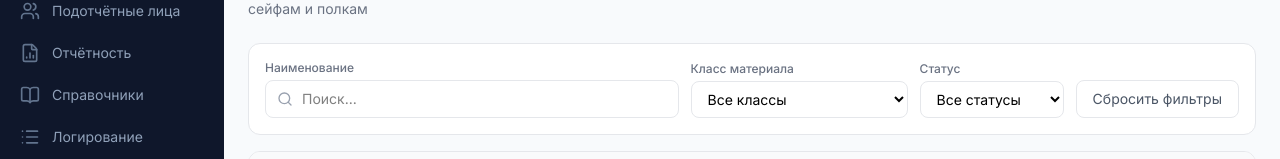
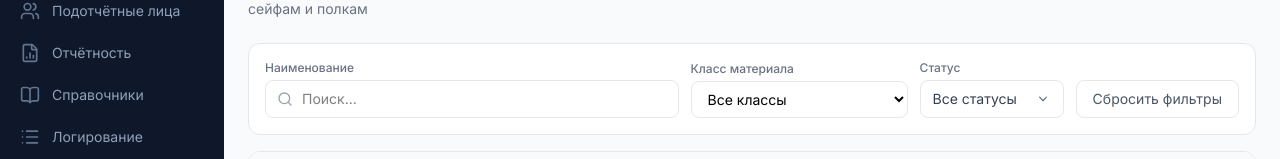
Before and after one commit to remstorlab/kmd, a React (Vite) app: page /sklady/dm in a window 1280 px wide. Shown: the part 254-413 px from the top of the page. Built offline with nearby package versions, Linux system fonts and the light colour scheme; the HTML template or start-up script is replaced by a standard one.

Commit message:
state filter

```diff
--- a/src/components/OpisHraneniyaModal.tsx
+++ b/src/components/OpisHraneniyaModal.tsx
@@ -1,6 +1,6 @@
 import React, { useState } from "react";
 import { useApp } from "../store/AppContext";
-import { Btn, Modal, Field, Input, Select, KlassSelect, MaterialCodeSelect, useMaterialCodeLabel, useToast, Toast } from "./ui";
+import { Btn, Modal, Field, Input, Select, MultiSelect, KlassSelect, MaterialCodeSelect, useMaterialCodeLabel, useToast, Toast } from "./ui";
 import { ChemComposition, baseMetal, isGPKlass, isStoneKlass } from "../data/mock";
 import { useScreen } from "../router";
 
@@ -15,7 +15,8 @@ const ALL_CODES = "Все коды";
 const TYPE_ALL = "Металлы и камни";
 const TYPE_METALS = "Драгоценные металлы";
 const TYPE_STONES = "Драгоценные камни";
-const ST_STORAGE = "На хранении (на складе и в резерве)";
+// По умолчанию — позиции на хранении (на складе и в резерве)
+const ST_STORAGE = ["На складе", "Резерв"];
 const ALL_STATUSES = "Все статусы";
 const NO_PLACE = "Без места хранения";
 
@@ -97,13 +98,13 @@ export default function OpisHraneniyaModal({ onClose }: { onClose: () => void })
   const [type, setType] = useState(TYPE_ALL);
   const [klass, setKlass] = useState(ALL_KLASS);
   const [code, setCode] = useState(ALL_CODES);
-  const [status, setStatus] = useState(ST_STORAGE);
+  const [status, setStatus] = useState<string[]>(ST_STORAGE);
   const [withGp, setWithGp] = useState(true);
   const [search, setSearch] = useState("");
 
   const seyfs = [ALL, ...Array.from(new Set(all.map(r => r.seyf).filter(Boolean))).sort((a, b) => a.localeCompare(b, "ru", { numeric: true }))];
   const polkas = [ALL, ...Array.from(new Set(all.filter(r => seyf === ALL || r.seyf === seyf).map(r => r.polka).filter(Boolean))).sort((a, b) => a.localeCompare(b, "ru", { numeric: true }))];
-  const statuses = [ST_STORAGE, ALL_STATUSES, ...Array.from(new Set(all.map(r => r.status)))];
+  const statuses = Array.from(new Set([...ST_STORAGE, ...all.map(r => r.status)]));
 
   const reset = () => {
     setOnDate(todayIso()); setOnHour(nowHour()); setSeyf(ALL); setPolka(ALL); setType(TYPE_ALL);
@@ -117,7 +118,7 @@ export default function OpisHraneniyaModal({ onClose }: { onClose: () => void })
     && (type === TYPE_ALL || (type === TYPE_STONES ? r.stone : !r.stone))
     && (klass === ALL_KLASS || r.klass === klass)
     && (code === ALL_CODES || r.code === code)
-    && (status === ALL_STATUSES || (status === ST_STORAGE ? r.status === "На складе" || r.status === "Резерв" : r.status === status))
+    && (status.length === 0 || status.includes(r.status))
     && (withGp || !isGPKlass(r.klass))
     && (!q || r.name.toLowerCase().includes(q) || r.nomenkl.toLowerCase().includes(q)),
   );
@@ -203,7 +204,7 @@ export default function OpisHraneniyaModal({ onClose }: { onClose: () => void })
         <Field label="Сейф"><Select value={seyf} options={seyfs} onChange={v => { setSeyf(v); setPolka(ALL); }} optionLabel={v => (v === ALL ? "Все сейфы" : `Сейф № ${v}`)} /></Field>
         <Field label="Полка"><Select value={polka} options={polkas} onChange={setPolka} optionLabel={v => (v === ALL ? "Все полки" : `Полка № ${v}`)} /></Field>
         <Field label="Тип материала"><Select value={type} options={[TYPE_ALL, TYPE_METALS, TYPE_STONES]} onChange={setType} /></Field>
-        <Field label="Статус позиций"><Select value={status} options={statuses} onChange={setStatus} /></Field>
+        <Field label="Статус позиций"><MultiSelect values={status} options={statuses} onChange={setStatus} allLabel={ALL_STATUSES} /></Field>
         <Field label="Класс материала"><KlassSelect value={klass} onChange={setKlass} allLabel={ALL_KLASS} /></Field>
         <Field label="Код материала"><MaterialCodeSelect value={code} onChange={setCode} allLabel={ALL_CODES} /></Field>
         <div className="col-span-2">
@@ -236,7 +237,7 @@ export default function OpisHraneniyaModal({ onClose }: { onClose: () => void })
             </p>
             <p className="text-gray-500 mt-1">
               {type}{klass !== ALL_KLASS ? ` · класс: ${klass}` : ""}{code !== ALL_CODES ? ` · код: ${codeLabel(code)}` : ""}
-              {status !== ALL_STATUSES ? ` · ${status === ST_STORAGE ? "на хранении" : status}` : ""}
+              {status.length > 0 ? ` · ${status.length === ST_STORAGE.length && ST_STORAGE.every(s => status.includes(s)) ? "на хранении" : status.join(", ")}` : ""}
             </p>
           </div>
 
--- a/src/components/ui.tsx
+++ b/src/components/ui.tsx
@@ -483,6 +483,74 @@ export function Select({ value, onChange, options, disabled = false, optionLabel
   );
 }
 
+// Множественный выбор из списка по чекбоксам (фильтры реестров, напр. «Статус»).
+// Пустой выбор = «все значения» (выводится allLabel).
+export function MultiSelect({ values, onChange, options, allLabel = "Все", disabled = false }: { values: string[]; onChange: (v: string[]) => void; options: string[]; allLabel?: string; disabled?: boolean }) {
+  const [open, setOpen] = useState(false);
+  const [rect, setRect] = useState<DOMRect | null>(null);
+  const btnRef = useRef<HTMLButtonElement>(null);
+  const listRef = useRef<HTMLDivElement>(null);
+
+  useEffect(() => {
+    if (!open) return;
+    const update = () => btnRef.current && setRect(btnRef.current.getBoundingClientRect());
+    const onDown = (e: MouseEvent) => {
+      const t = e.target as Node;
+      if (!btnRef.current?.contains(t) && !listRef.current?.contains(t)) setOpen(false);
+    };
+    const onKey = (e: KeyboardEvent) => { if (e.key === "Escape") setOpen(false); };
+    update();
+    window.addEventListener("resize", update);
+    window.addEventListener("scroll", update, true);
+    document.addEventListener("mousedown", onDown);
+    document.addEventListener("keydown", onKey);
+    return () => {
+      window.removeEventListener("resize", update);
+      window.removeEventListener("scroll", update, true);
+      document.removeEventListener("mousedown", onDown);
+      document.removeEventListener("keydown", onKey);
+    };
+  }, [open]);
+
+  const toggle = (o: string) => onChange(values.includes(o) ? values.filter(v => v !== o) : [...values, o]);
+  const label = values.length === 0 ? allLabel : values.length <= 2 ? values.join(", ") : `Выбрано: ${values.length}`;
+
+  return (
+    <>
+      <button
+        ref={btnRef}
+        type="button"
+        disabled={disabled}
+        onClick={() => setOpen(o => !o)}
+        title={values.length ? values.join(", ") : allLabel}
+        className="w-full flex items-center justify-between gap-2 px-3 py-2 border border-gray-200 rounded-lg text-sm text-left focus:outline-none focus:ring-2 focus:ring-blue-500 focus:border-transparent disabled:bg-gray-50 disabled:text-gray-500 bg-white"
+      >
+        <span className={`truncate ${values.length ? "text-gray-900" : "text-gray-700"}`}>{label}</span>
+        <svg className="w-4 h-4 text-gray-500 shrink-0" viewBox="0 0 20 20" fill="currentColor"><path fillRule="evenodd" d="M5.23 7.21a.75.75 0 011.06.02L10 11.06l3.71-3.83a.75.75 0 111.08 1.04l-4.25 4.39a.75.75 0 01-1.08 0L5.21 8.27a.75.75 0 01.02-1.06z" clipRule="evenodd" /></svg>
+      </button>
+      {open && rect && createPortal(
+        <div
+          ref={listRef}
+          style={{ position: "fixed", top: rect.bottom + 4, left: rect.left, minWidth: rect.width, zIndex: 1000 }}
+          className="bg-white border border-gray-200 rounded-lg shadow-lg py-1 max-h-72 overflow-auto text-sm"
+        >
+          <label className="flex items-center gap-2 px-3 py-1.5 hover:bg-gray-50 cursor-pointer border-b border-gray-100">
+            <input type="checkbox" className="accent-blue-600" checked={values.length === 0} onChange={() => onChange([])} />
+            <span>{allLabel}</span>
+          </label>
+          {options.map(o => (
+            <label key={o} className="flex items-center gap-2 px-3 py-1.5 hover:bg-gray-50 cursor-pointer whitespace-nowrap">
+              <input type="checkbox" className="accent-blue-600" checked={values.includes(o)} onChange={() => toggle(o)} />
+              <span>{o}</span>
+            </label>
+          ))}
+        </div>,
+        document.body
+      )}
+    </>
+  );
+}
+
 // Выпадающий список «Класс материала» для форм ввода: полные наименования из справочника.
 export function KlassSelect({ value, onChange, disabled = false, allLabel }: { value: string; onChange?: (v: string) => void; disabled?: boolean; allLabel?: string }) {
   const names = initialMaterialClasses.map(c => c.name);
--- a/src/pages/DvizhenieMateriаla.tsx
+++ b/src/pages/DvizhenieMateriаla.tsx
@@ -3,7 +3,7 @@ import { useApp } from "../store/AppContext";
 import {
   Badge, Btn, Modal, EyeIcon, EditIcon, DeleteIcon, Pagination, PageHeader,
   PrintIcon, useToast, Toast, useConfirm, ConfirmDialog,
-  Field, Input, Select, KlassSelect, KlassCode, SearchInput, Tabs, MultiFileUpload, SortTh, useSort, useMaterialCodeLabel, MaterialCodeSelect, parseRuDate, ProbaChem,
+  Field, Input, Select, MultiSelect, KlassSelect, KlassCode, SearchInput, Tabs, MultiFileUpload, SortTh, useSort, useMaterialCodeLabel, MaterialCodeSelect, parseRuDate, ProbaChem,
 } from "../components/ui";
 import { MAIN_SKLAD, Operation, OperPosition, OperStage, OperLoss, lossWeight, baseMetal, techOpLossNorm, SPISANIE_POTERYA, SPISANIE_PRIROST, ShihtovayaKarta, opVydacha, opVozvrat, opLosses, opWeights, ChemComposition, isGPKlass, spravValues, DOC_TYPE_LKI, initialMaterialClasses } from "../data/mock";
 import { Plus } from "lucide-react";
@@ -34,7 +34,7 @@ function AddDMPositionModal({ already = [], onClose, onAdd }: {
   const [klass, setKlass] = useState(ALL_KLASS);
   const [metal, setMetal] = useState(ALL_METALS);
   const [loc, setLoc] = useState(ALL_LOCS);
-  const [status, setStatus] = useState(ALL_STATUSES);
+  const [status, setStatus] = useState<string[]>([]);
   const [onlySelected, setOnlySelected] = useState(false);
 
   type Item = (typeof dmItems)[number];
@@ -55,7 +55,7 @@ function AddDMPositionModal({ already = [], onClose, onAdd }: {
       && (klass === ALL_KLASS || i.klass === klass)
       && (metal === ALL_METALS || i.metal === metal)
       && (loc === ALL_LOCS || i.location === loc)
-      && (status === ALL_STATUSES || i.status === status)
+      && (status.length === 0 || status.includes(i.status))
       && (!onlySelected || selected.has(i.id));
   });
 
@@ -83,7 +83,7 @@ function AddDMPositionModal({ already = [], onClose, onAdd }: {
     return next;
   });
 
-  const reset = () => { setSearch(""); setKlass(ALL_KLASS); setMetal(ALL_METALS); setLoc(ALL_LOCS); setStatus(ALL_STATUSES); setOnlySelected(false); };
+  const reset = () => { setSearch(""); setKlass(ALL_KLASS); setMetal(ALL_METALS); setLoc(ALL_LOCS); setStatus([]); setOnlySelected(false); };
 
   const add = () => {
     const chosen = availableItems.filter(i => selected.has(i.id));
@@ -112,7 +112,7 @@ function AddDMPositionModal({ already = [], onClose, onAdd }: {
         <Field label="Класс материала"><KlassSelect value={klass} onChange={setKlass} allLabel={ALL_KLASS} /></Field>
         <Field label="Код материала"><Select value={metal} options={metals} onChange={setMetal} optionLabel={v => (v === ALL_METALS ? v : codeLabel(v))} /></Field>
         <Field label="Место хранения"><Select value={loc} options={locations} onChange={setLoc} /></Field>
-        <Field label="Статус"><Select value={status} options={[ALL_STATUSES, "На складе", "Резерв"]} onChange={setStatus} /></Field>
+        <Field label="Статус"><MultiSelect values={status} options={["На складе", "Резерв"]} onChange={setStatus} allLabel={ALL_STATUSES} /></Field>
         <label className="flex items-center gap-2 text-sm text-gray-700 h-9 cursor-pointer">
           <input type="checkbox" checked={onlySelected} onChange={e => setOnlySelected(e.target.checked)} className="w-4 h-4 accent-blue-600" />
           Только выбранные
--- a/src/pages/Podotchetniki.tsx
+++ b/src/pages/Podotchetniki.tsx
@@ -1,7 +1,7 @@
 import React, { useState } from "react";
 import { useLocation, useNavigate } from "react-router";
 import { useApp } from "../store/AppContext";
-import { Badge, PageHeader, EyeIcon, Tabs, SortTh, useSort, KlassCode, useMaterialCodeLabel, SearchInput, Field, Select, KlassSelect, ProbaChem,
+import { Badge, PageHeader, EyeIcon, Tabs, SortTh, useSort, KlassCode, useMaterialCodeLabel, SearchInput, Field, Select, MultiSelect, KlassSelect, ProbaChem,
 } from "../components/ui";
 import { Podotchetnik, PodotchetPosition, Operation, OperPosition, StatusDM, spravValues, opVydacha, opVozvrat } from "../data/mock";
 import { ArrowLeft, Flame, FlaskConical, Microscope, Zap, Factory, LucideIcon } from "lucide-react";
@@ -28,11 +28,11 @@ function usePositionFilters<T extends PodotchetPosition>(rows: T[]) {
   const [klass, setKlass] = useState(ALL_KLASS);
   const [metal, setMetal] = useState(ALL_METALS);
   const [loc, setLoc] = useState(ALL_LOCS);
-  const [status, setStatus] = useState(ALL_STATUSES);
+  const [status, setStatus] = useState<string[]>([]);
 
   const metals = [ALL_METALS, ...Array.from(new Set(rows.map(r => r.metal).filter(Boolean))).sort()];
   const locations = [ALL_LOCS, ...Array.from(new Set(rows.map(r => r.location).filter(Boolean))).sort()];
-  const statuses = [ALL_STATUSES, ...Array.from(new Set(rows.map(r => r.status).filter(Boolean)))];
+  const statuses = Array.from(new Set(rows.map(r => r.status).filter(Boolean)));
 
   const q = search.trim().toLowerCase();
   const match = (r: T) =>
@@ -40,9 +40,9 @@ function usePositionFilters<T extends PodotchetPosition>(rows: T[]) {
     && (klass === ALL_KLASS || r.klass === klass)
     && (metal === ALL_METALS || r.metal === metal)
     && (loc === ALL_LOCS || r.location === loc)
-    && (status === ALL_STATUSES || r.status === status);
-  const active = !!q || klass !== ALL_KLASS || metal !== ALL_METALS || loc !== ALL_LOCS || status !== ALL_STATUSES;
-  const reset = () => { setSearch(""); setKlass(ALL_KLASS); setMetal(ALL_METALS); setLoc(ALL_LOCS); setStatus(ALL_STATUSES); };
+    && (status.length === 0 || status.includes(r.status));
+  const active = !!q || klass !== ALL_KLASS || metal !== ALL_METALS || loc !== ALL_LOCS || status.length > 0;
+  const reset = () => { setSearch(""); setKlass(ALL_KLASS); setMetal(ALL_METALS); setLoc(ALL_LOCS); setStatus([]); };
 
   const bar = (
     <div className="bg-gray-50 border border-gray-200 rounded-lg p-3 mb-3 grid grid-cols-4 gap-3 items-end">
@@ -53,7 +53,7 @@ function usePositionFilters<T extends PodotchetPosition>(rows: T[]) {
       <Field label="Класс материала"><KlassSelect value={klass} onChange={setKlass} allLabel={ALL_KLASS} /></Field>
       <Field label="Код материала"><Select value={metal} options={metals} onChange={setMetal} optionLabel={v => (v === ALL_METALS ? v : codeLabel(v))} /></Field>
       <Field label="Место хранения"><Select value={loc} options={locations} onChange={setLoc} /></Field>
-      <Field label="Статус"><Select value={status} options={statuses} onChange={setStatus} /></Field>
+      <Field label="Статус"><MultiSelect values={status} options={statuses} onChange={setStatus} allLabel={ALL_STATUSES} /></Field>
       <div className="col-start-4">
         <button onClick={reset} className="w-full h-9 px-4 text-sm text-gray-600 border border-gray-200 rounded-lg bg-white hover:bg-gray-50">Сбросить фильтры</button>
       </div>
--- a/src/pages/SkladskieOper.tsx
+++ b/src/pages/SkladskieOper.tsx
@@ -2,7 +2,7 @@ import React, { useState } from "react";
 import { useApp } from "../store/AppContext";
 import {
   Btn, Modal, EyeIcon, EditIcon, DeleteIcon, PrintIcon, Pagination, PageHeader,
-  ExportBtn, SearchInput, useToast, Toast, Field, Input, Select, KlassSelect, MaterialCodeSelect, FileChip, MultiFileUpload, useConfirm, ConfirmDialog,
+  ExportBtn, SearchInput, useToast, Toast, Field, Input, Select, MultiSelect, KlassSelect, MaterialCodeSelect, FileChip, MultiFileUpload, useConfirm, ConfirmDialog,
   SortTh, useSort, parseRuDate, Badge,
 } from "../components/ui";
 import { SkladDoc, GPItem, DocStatus } from "../data/mock";
@@ -53,7 +53,7 @@ function useDocFilters(docs: SkladDoc[], onChange: () => void) {
   const { statusDicts } = useApp();
   const [type, setType] = useState(ALL_TYPES);
   const [number, setNumber] = useState("");
-  const [status, setStatus] = useState(ALL_STATUSES);
+  const [status, setStatus] = useState<string[]>([]);
   const [dateFrom, setDateFrom] = useState("");
   const [dateTo, setDateTo] = useState("");
   // При изменении фильтра — на первую страницу
@@ -62,7 +62,7 @@ function useDocFilters(docs: SkladDoc[], onChange: () => void) {
   const types = [ALL_TYPES, ...Array.from(new Set(docs.map(d => d.type))).sort()];
   // Статусы — из справочника «Статусы складских документов»
   const dictStatuses = statusDicts.find(d => d.group === "dokumenty")?.items.map(i => i.name) ?? [];
-  const statuses = [ALL_STATUSES, ...dictStatuses, ...docs.map(d => d.status).filter(st => !dictStatuses.includes(st))]
+  const statuses = [...dictStatuses, ...docs.map(d => d.status).filter(st => !dictStatuses.includes(st))]
     .filter((v, i, a) => a.indexOf(v) === i);
 
   const q = number.trim().toLowerCase();
@@ -72,11 +72,11 @@ function useDocFilters(docs: SkladDoc[], onChange: () => void) {
     const dt = parseRuDate(d.date);
     return (type === ALL_TYPES || d.type === type)
       && (!q || d.number.toLowerCase().includes(q))
-      && (status === ALL_STATUSES || d.status === status)
+      && (status.length === 0 || status.includes(d.status))
       && dt >= from && dt <= to;
   });
 
-  const reset = () => { setType(ALL_TYPES); setNumber(""); setStatus(ALL_STATUSES); setDateFrom(""); setDateTo(""); onChange(); };
+  const reset = () => { setType(ALL_TYPES); setNumber(""); setStatus([]); setDateFrom(""); setDateTo(""); onChange(); };
 
   const bar = (
     <div className="bg-white rounded-xl border border-gray-200 p-4 mb-4 grid grid-cols-6 gap-3 items-end">
@@ -93,7 +93,7 @@ function useDocFilters(docs: SkladDoc[], onChange: () => void) {
         <label className="block text-xs font-medium text-gray-500 mb-1">Номер</label>
         <SearchInput value={number} onChange={upd(setNumber)} placeholder="Поиск по номеру..." />
       </div>
-      <Field label="Статус"><Select value={status} options={statuses} onChange={upd(setStatus)} /></Field>
+      <Field label="Статус"><MultiSelect values={status} options={statuses} onChange={upd(setStatus)} allLabel={ALL_STATUSES} /></Field>
       <button onClick={reset} className="h-9 px-4 text-sm text-gray-600 border border-gray-200 rounded-lg bg-white hover:bg-gray-50">Сбросить фильтры</button>
     </div>
   );
--- a/src/pages/Sklady.tsx
+++ b/src/pages/Sklady.tsx
@@ -3,7 +3,7 @@ import { useApp } from "../store/AppContext";
 import {
   Badge, Btn, Modal, EyeIcon, EditIcon, DeleteIcon, Pagination, PageHeader,
   ExportBtn, SearchInput, useToast, Toast, useConfirm, ConfirmDialog,
-  Field, Input, Select, KlassSelect, KlassCode, MaterialCodeSelect, useMaterialCodeLabel, FileChip, Toggle, SortTh, useSort, ProbaChem,
+  Field, Input, Select, MultiSelect, KlassSelect, KlassCode, MaterialCodeSelect, useMaterialCodeLabel, FileChip, Toggle, SortTh, useSort, ProbaChem,
 } from "../components/ui";
 import { GPItem, DMItem, MAIN_SKLAD } from "../data/mock";
 import { Coins } from "lucide-react";
@@ -212,7 +212,7 @@ export function OstatokDM() {
   const { toast, show, clear } = useToast();
   const [search, setSearch] = useState("");
   const [filterKlass, setFilterKlass] = useState("Все классы");
-  const [filterStatus, setFilterStatus] = useState("Все статусы");
+  const [filterStatus, setFilterStatus] = useState<string[]>([]);
   const [page, setPage] = useState(1);
   const [selected, setSelected] = useState<Set<string>>(new Set());
   // Экраны: /sklady/dm/view/:id, /sklady/dm/merge, /sklady/dm/prihod, /sklady/dm/vydacha
@@ -240,7 +240,7 @@ export function OstatokDM() {
   const filtered = skladItems.filter(it => {
     const matchSearch = !search || it.name.toLowerCase().includes(search.toLowerCase());
     const matchKlass = filterKlass === "Все классы" || it.klass === filterKlass;
-    const matchStatus = filterStatus === "Все статусы" || it.status === filterStatus;
+    const matchStatus = filterStatus.length === 0 || filterStatus.includes(it.status);
     return matchSearch && matchKlass && matchStatus;
   });
   const { sorted, sort, toggleSort } = useSort(filtered, {
@@ -323,11 +323,9 @@ export function OstatokDM() {
         </div>
         <div className="min-w-36">
           <label className="block text-xs font-medium text-gray-500 mb-1">Статус</label>
-          <select value={filterStatus} onChange={e => setFilterStatus(e.target.value)} className="w-full px-3 py-2 border border-gray-200 rounded-lg text-sm focus:outline-none focus:ring-2 focus:ring-blue-500 bg-white">
-            {["Все статусы", "На складе", "Резерв", "В подотчёте", "Закрыта"].map(o => <option key={o}>{o}</option>)}
-          </select>
+          <MultiSelect values={filterStatus} options={["На складе", "Резерв", "В подотчёте", "Закрыта"]} onChange={setFilterStatus} allLabel="Все статусы" />
         </div>
-        <button onClick={() => { setSearch(""); setFilterKlass("Все классы"); setFilterStatus("Все статусы"); }} className="px-4 py-2 text-sm text-gray-600 border border-gray-200 rounded-lg hover:bg-gray-50">
+        <button onClick={() => { setSearch(""); setFilterKlass("Все классы"); setFilterStatus([]); }} className="px-4 py-2 text-sm text-gray-600 border border-gray-200 rounded-lg hover:bg-gray-50">
           Сбросить фильтры
         </button>
       </div>
```
